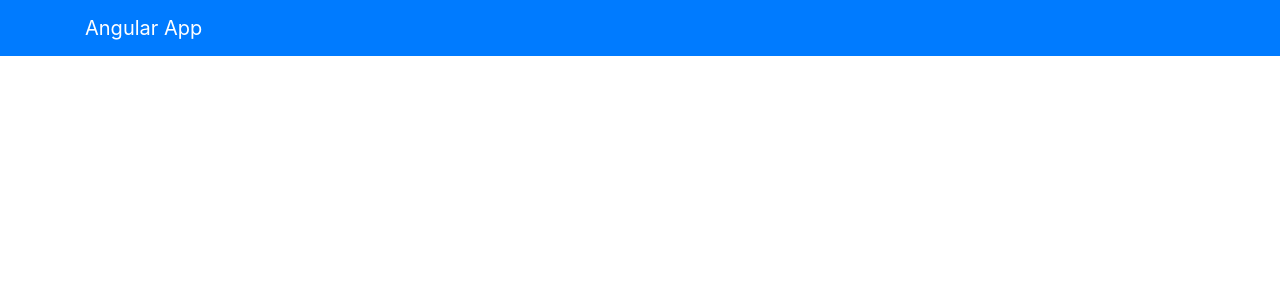
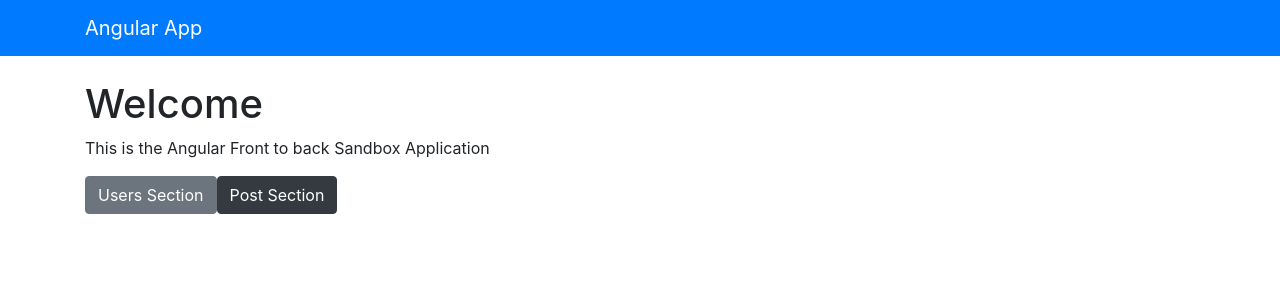
Before and after one commit to jsayram/AngularApp_SandBox, an Angular app: page / in a window 1280 px wide. Shown: the top 300 px of the page. Built offline with nearby package versions, Linux system fonts and the light colour scheme; what @angular/Forms would draw is missing.

Commit message:
Creating and mapping routes compoment for users and posts

```diff
--- a/src/app/app-routing.module.ts
+++ b/src/app/app-routing.module.ts
@@ -1,7 +1,16 @@
 import { NgModule } from '@angular/core';
 import { RouterModule , Routes} from '@angular/router';
 
-const routes: Routes = [];
+import { HomeComponent } from './components/home/home.component';
+import { UsersComponent } from './components/users/users.component';
+import { PostsComponent } from './components/posts/posts.component';
+
+
+const routes: Routes = [
+	{path: '', component: HomeComponent},
+	{path: 'users', component: UsersComponent},
+	{path: 'posts', component: PostsComponent}
+];
 
 @NgModule({
   exports: [RouterModule],
--- a/src/app/app.module.ts
+++ b/src/app/app.module.ts
@@ -13,6 +13,7 @@
 import { PostsComponent } from './components/posts/posts.component';
 import { PostFormComponent } from './components/post-form/post-form.component';
 import { AppRoutingModule } from './/app-routing.module';
+import { HomeComponent } from './components/home/home.component';
 
 
 
@@ -23,7 +24,8 @@
     UsersComponent,
     NavbarComponent,
     PostsComponent,
-    PostFormComponent
+    PostFormComponent,
+    HomeComponent
   ],
   imports: [
     BrowserModule,
--- /dev/null
+++ b/src/app/components/home/home.component.html
@@ -0,0 +1,5 @@
+<h1>Welcome</h1>
+<p>This is the Angular Front to back Sandbox Application</p>
+
+<button class="btn btn-secondary">Users Section</button>
+<button class="btn btn-dark">Post Section</button>
--- /dev/null
+++ b/src/app/components/home/home.component.ts
@@ -0,0 +1,15 @@
+import { Component, OnInit } from '@angular/core';
+
+@Component({
+  selector: 'app-home',
+  templateUrl: './home.component.html',
+  styleUrls: ['./home.component.css']
+})
+export class HomeComponent implements OnInit {
+
+  constructor() { }
+
+  ngOnInit() {
+  }
+
+}
```
Also changed, not shown: src/app/components/home/home.component.css (added).
